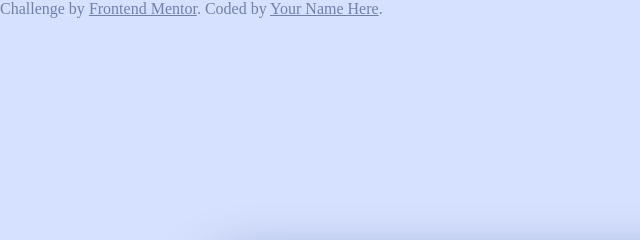
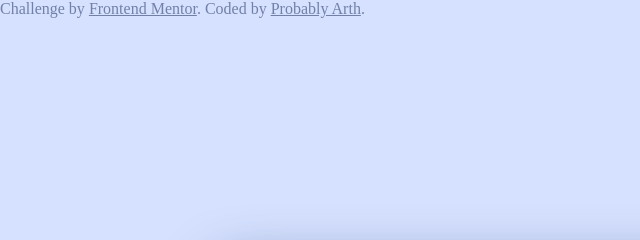
Before and after one commit to probablyArth/Order-summary-component-challenge, a plain HTML site: page index.html in a window 1280 px wide. Shown: the top 240 px of the page, 0-640 px from the left. Drawn offline with Linux system fonts and the light colour scheme.

Commit message:
Update index.html

```diff
--- a/index.html
+++ b/index.html
@@ -38,7 +38,7 @@
 	</div>
 	<div class="attribution">
 		Challenge by <a href="https://www.frontendmentor.io?ref=challenge" target="_blank">Frontend Mentor</a>.
-		Coded by <a href="#">Your Name Here</a>.
+		Coded by <a href="#">Probably Arth</a>.
 	</div>
 </body>
 </html>
```
